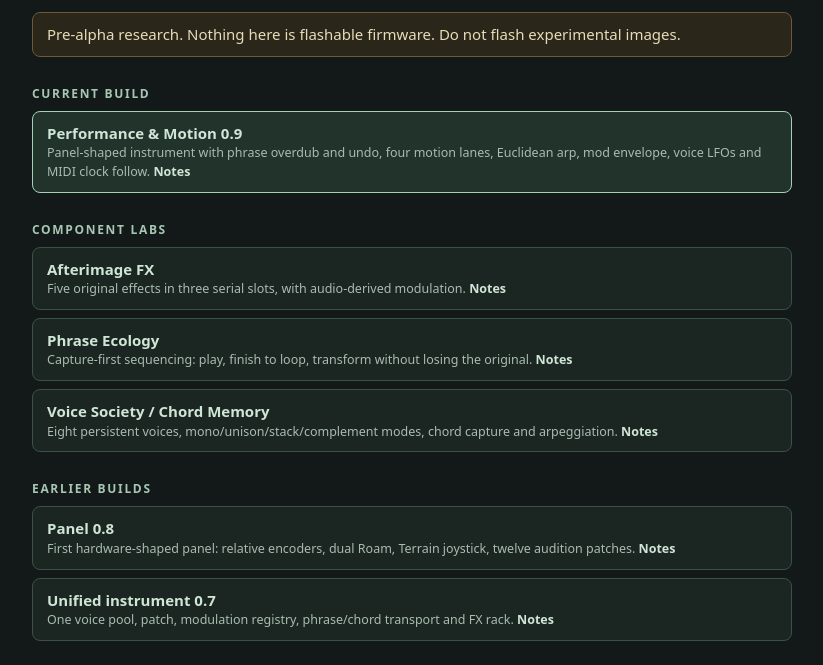
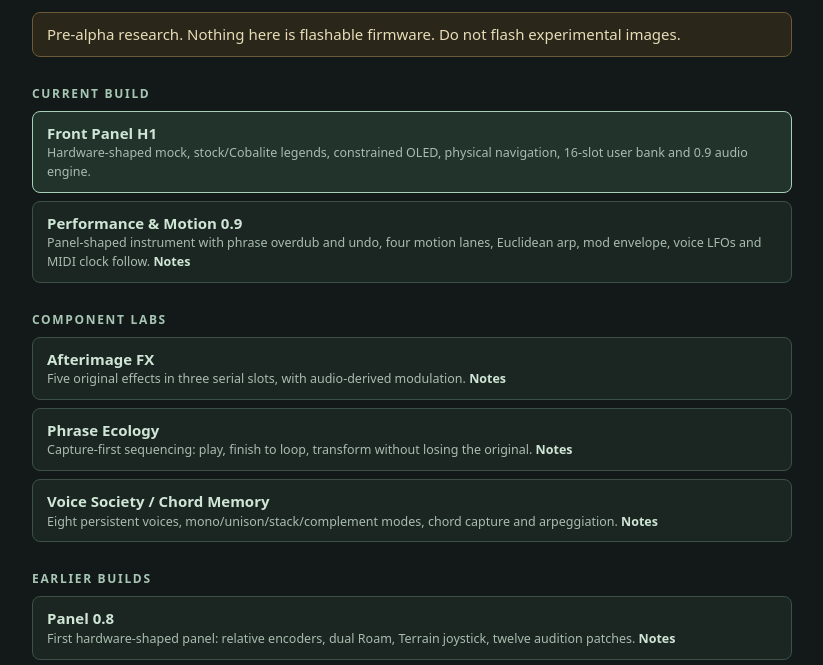
Before and after one commit to Savageperson334/Cobalite, a website: page prototype/index.html in a window 1280 px wide. Shown: the part 123-788 px from the top of the page, without its empty margins (228-1051 px from the left). Drawn offline with Linux system fonts and the light colour scheme.

Commit message:
Link H1 panel mock and native source without including firmware binaries

```diff
--- a/prototype/index.html
+++ b/prototype/index.html
@@ -10,7 +10,7 @@ li a{font-weight:600;text-decoration:none}li a:hover,li a:focus-visible{text-dec
 <p class="warn">Pre-alpha research. Nothing here is flashable firmware. Do not flash experimental images.</p>
 
 <h2>Current build</h2>
-<ul><li class="current"><a href="performance-09.html">Performance &amp; Motion 0.9</a><small>Panel-shaped instrument with phrase overdub and undo, four motion lanes, Euclidean arp, mod envelope, voice LFOs and MIDI clock follow. <a href="../docs/PERFORMANCE_09.md">Notes</a></small></li></ul>
+<ul><li class="current"><a href="front-panel.html">Front Panel H1</a><small>Hardware-shaped mock, stock/Cobalite legends, constrained OLED, physical navigation, 16-slot user bank and 0.9 audio engine.</small></li><li><a href="performance-09.html">Performance &amp; Motion 0.9</a><small>Panel-shaped instrument with phrase overdub and undo, four motion lanes, Euclidean arp, mod envelope, voice LFOs and MIDI clock follow. <a href="../docs/PERFORMANCE_09.md">Notes</a></small></li></ul>
 
 <h2>Component labs</h2>
 <ul>
```
